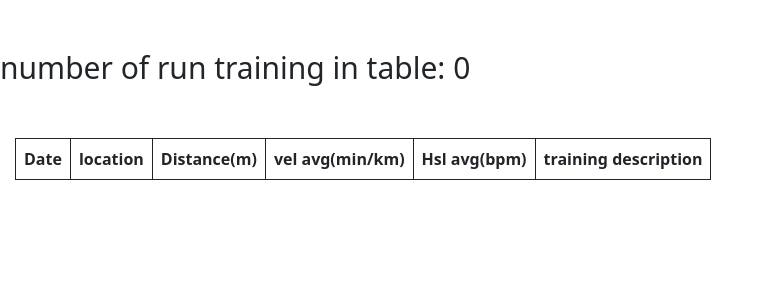
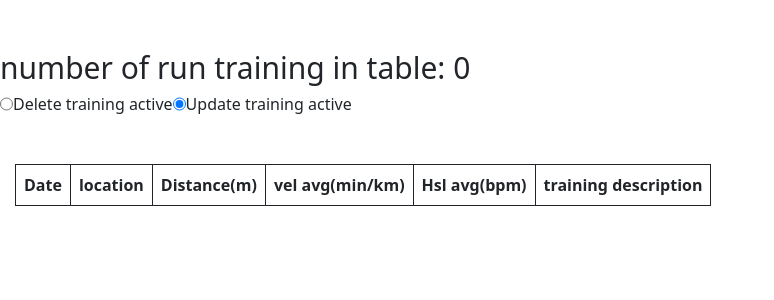
Before and after one commit to MarcRotsaert/TrainingData, a Django app: template django/test_project2/test_project2/templates/adapt.html in a window 1280 px wide. Shown: the part 72-372 px from the top of the page, without its empty margins (0-774 px from the left). Run offline with Django 3.2, Linux system fonts and the light colour scheme; the template is opened without the code that fills it, so the values that code supplies are empty.

Commit message:
adapt functionality in radio buttons

```diff
--- a/django/test_project2/test_polar/views.py
+++ b/django/test_project2/test_polar/views.py
@@ -149,9 +149,6 @@ def show_polar(request: HttpRequest) -> HttpResponse:
             },
         )
 
-    elif request.method == "DELETE":
-        pass
-
     else:
         return HttpResponse()
 
@@ -207,6 +204,7 @@ def show_form(request: HttpRequest, fname: str):
         fname = data.pop("fname", None)
         connection.filter(fname=fname).delete()
         trainingen = _return_trainrunning(connection)
+        _set_cache_trainingdata(trainingen, 360)
         return render(request, "adapt.html", context={"trainingen": trainingen})
 
     elif request.method == "POST":
--- a/django/test_project2/test_project2/static/js/training_test.js
+++ b/django/test_project2/test_project2/static/js/training_test.js
@@ -59,8 +59,20 @@ function showForm(cell) {
 function showDelete(cell) {
     var fname = cell.parentNode.getAttribute("value")
     var url = cell.parentNode.getAttribute("data-url")
-    make_xhr("DELETE", fname, url)
-    toHeadofpage()
+    var elem1 = document.getElementById("rb_delete")
+    var elem2 = document.getElementById("rb_update")
+    if (elem1.checked) {
+        make_xhr("DELETE", fname, url)
+        elem1.checked = true
+        cell.parentNode.remove()
+    }
+
+    else if (elem2.checked) {
+        make_xhr("POST", fname, url)
+        elem2.checked = true
+        toHeadofpage()
+    }
+
 }
 
 
@@ -109,7 +121,7 @@ function make_xhr(hmethod, fname, url) {
     };
     var jsonData = JSON.stringify({ "fname": fname });
     xhr.send(jsonData);
-    toHeadofpage()
+    // toHeadofpage()
 }
 
 
--- a/django/test_project2/test_project2/templates/adapt.html
+++ b/django/test_project2/test_project2/templates/adapt.html
@@ -7,6 +7,8 @@
 
 {% block adapt_block %}
   {% if adaptform %}
+
+
   <div class="container">
     <div class="row">
       <div class="col">
@@ -23,7 +25,13 @@
   {% endif %}
   {% endblock %}
 
+
   {% block traintab_block %}
+  <div class="btn-group">
+      <input type="radio" id="rb_delete" name="group1"><label for="rb_delete"  value="Delete">Delete training active</label><br>
+      <input type="radio" id="rb_update" name="group1" checked><label for="rb_update" value="Update">Update training active</label>
+  </div>
+
     <table name="traindata">
     <tr>
             <th>Date</th>
```
Lines whose indentation alone changed are shown as unchanged.
